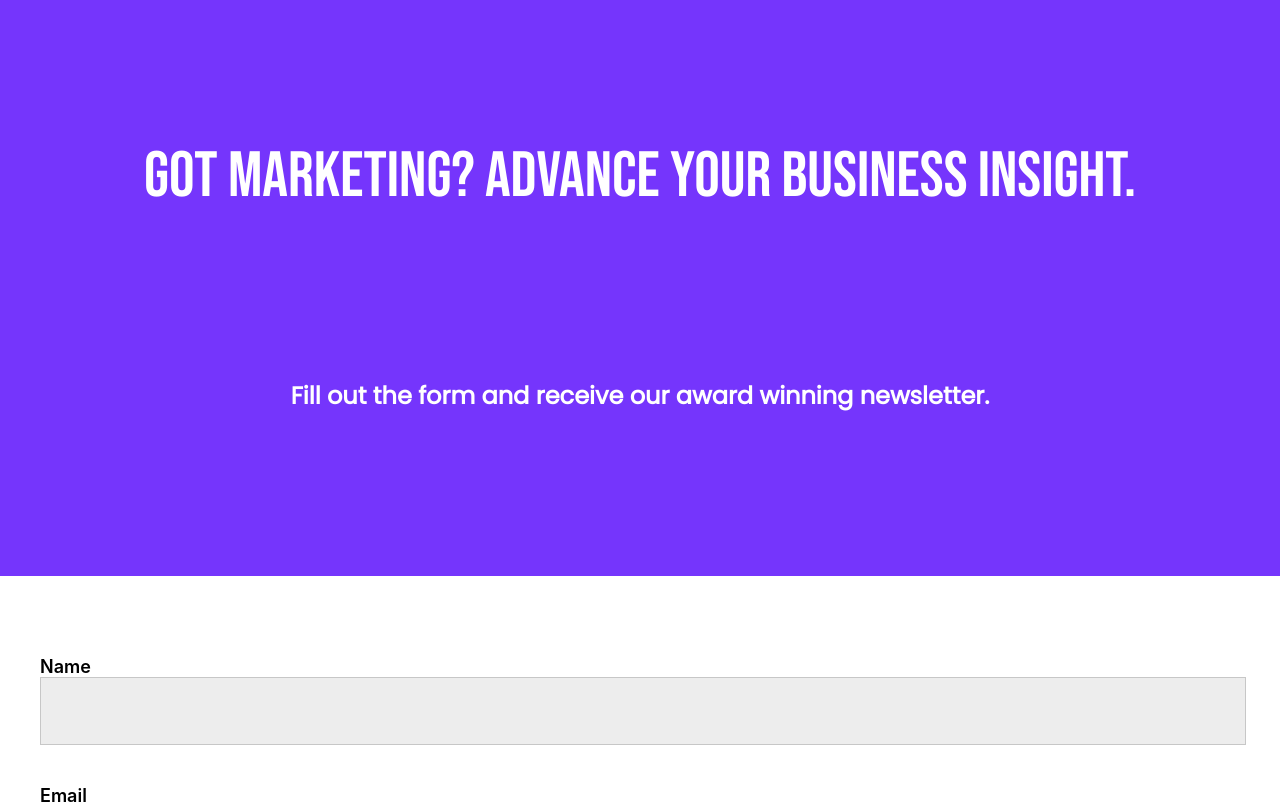
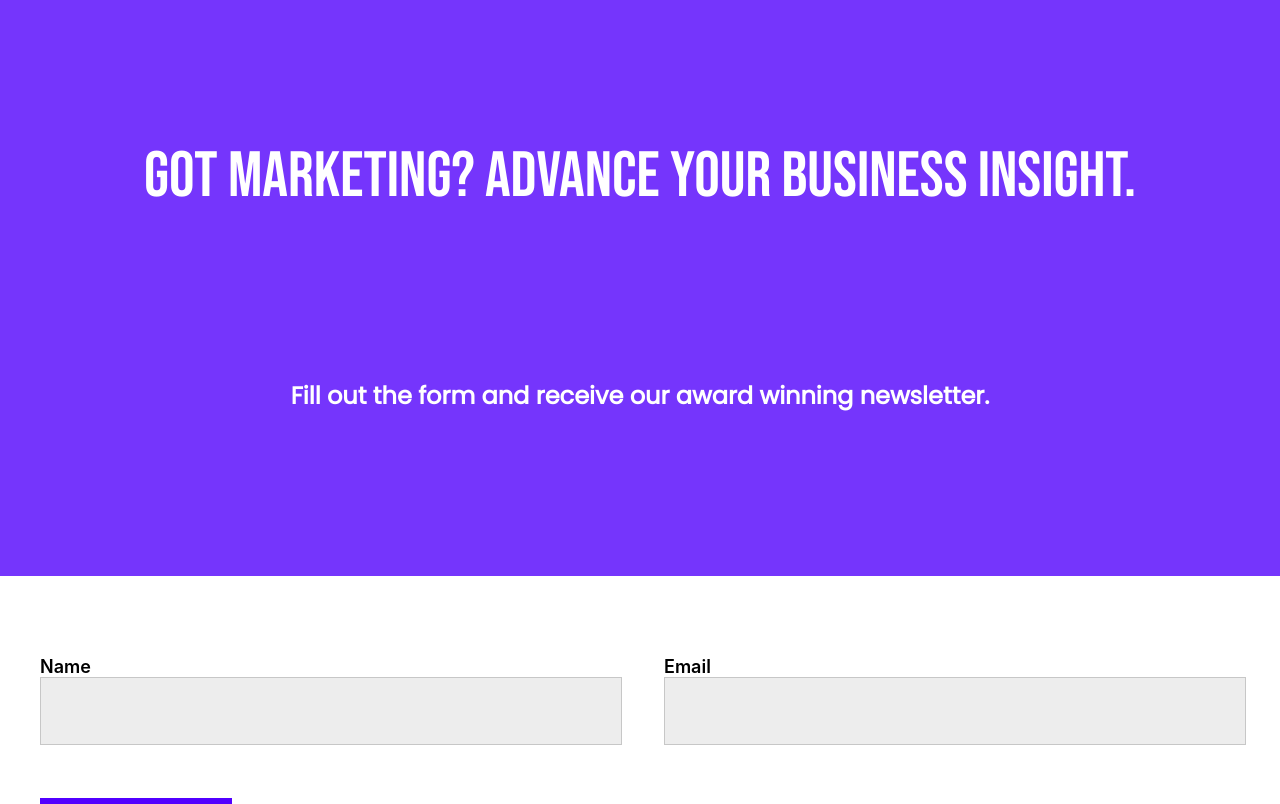
Before and after one commit to meteora277/simple-landing-page, a React (Create React App) app: page / in a window 1280 px wide. Shown: the top 804 px of the page. Built offline with nearby package versions, Linux system fonts and the light colour scheme.

Commit message:
added ipad media queries

```diff
--- a/src/SignUp.js
+++ b/src/SignUp.js
@@ -23,10 +23,18 @@ const StyledForm = Styled.div`
         margin-bottom: 2.5rem;
         border: 1px solid #C7C7C7;
         background-color: #EDEDED;
+        font-size: 1.8rem;
     }
-    .textInput{
+    @media(min-width: 800px){
+        .textInput{
+            display:flex;
+            justify-content:space-between;
+        }
+        label{
+            position:relative;
+            width: 48%;
+        }
 
-    }
 
 
 `
@@ -66,10 +74,10 @@ const SignUp = (props) => {
             <StyledForm >
                 <div className="textInput">
 
-                        <label className ="input" htmlFor="name">Name</label>
-                        <input type="text" name="name" value={data.name} onChange={handleChange}/>
-                        <label className="input" htmlFor="email">Email</label>
-                        <input type="email" name="email" value={data.email} onChange={handleChange}/>
+                        <label htmlFor="name">Name
+                        <input type="text" name="name" value={data.name} onChange={handleChange}/></label>
+                        <label htmlFor="email">Email
+                        <input type="email" name="email" value={data.email} onChange={handleChange}/></label>
 
                  </div>
                 <StyledButton color="#5200FF" >Sign me up</StyledButton>
```
